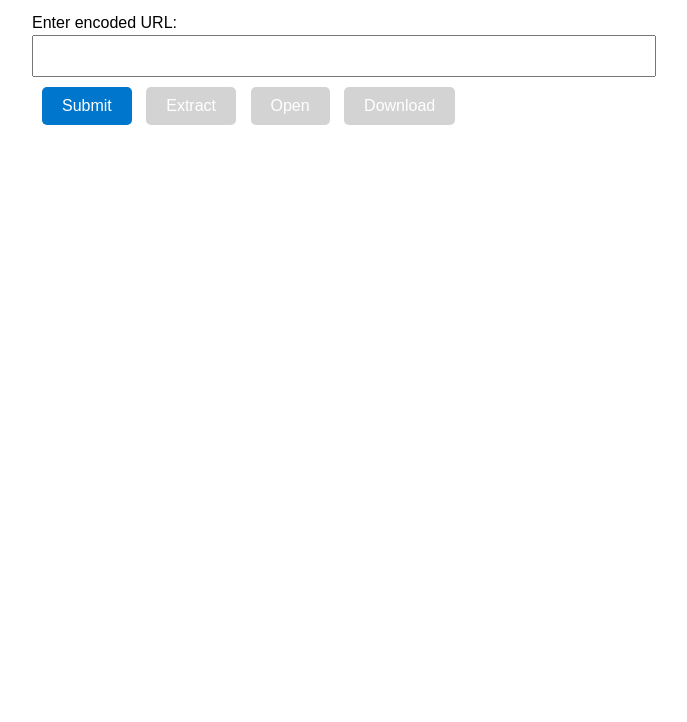
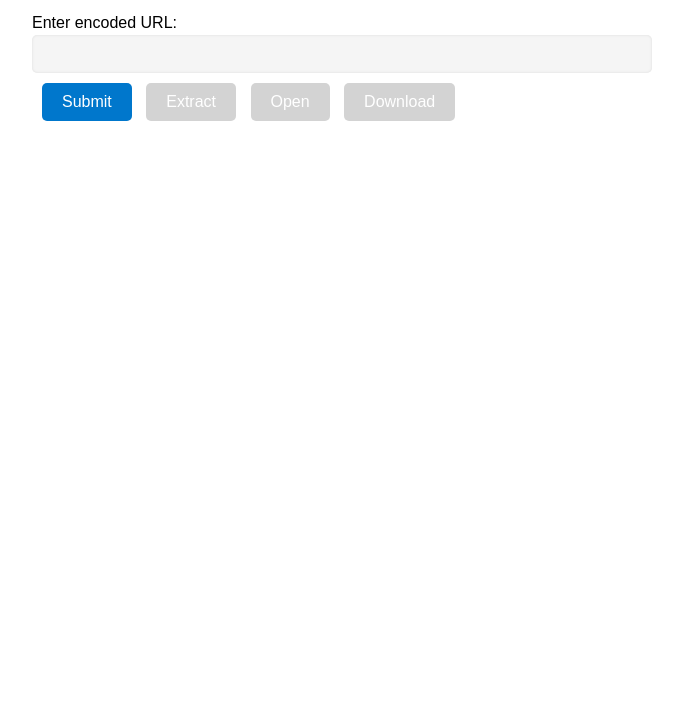
Before and after one commit to Jed556/BBL-CDLB, a plain HTML site: page index.html in a window 1280 px wide. Shown: the part 78-800 px from the top of the page, without its empty margins (308-995 px from the left). Drawn offline with Linux system fonts and the light colour scheme.

Commit message:
Adjust input box style

```diff
--- a/style.css
+++ b/style.css
@@ -22,6 +22,15 @@ input[type="text"] {
     padding: 10px;
     margin-bottom: 10px;
     width: 100%;
+    border: none;
+    border-radius: 5px;
+    background-color: #f5f5f5;
+    box-shadow: 0 0 3px rgba(0, 0, 0, 0.1) inset;
+}
+
+input[type="text"]:focus {
+    outline: none;
+    box-shadow: 0 0 3px rgba(0, 0, 0, 0.3) inset;
 }
 
 button[type="submit"],
```
